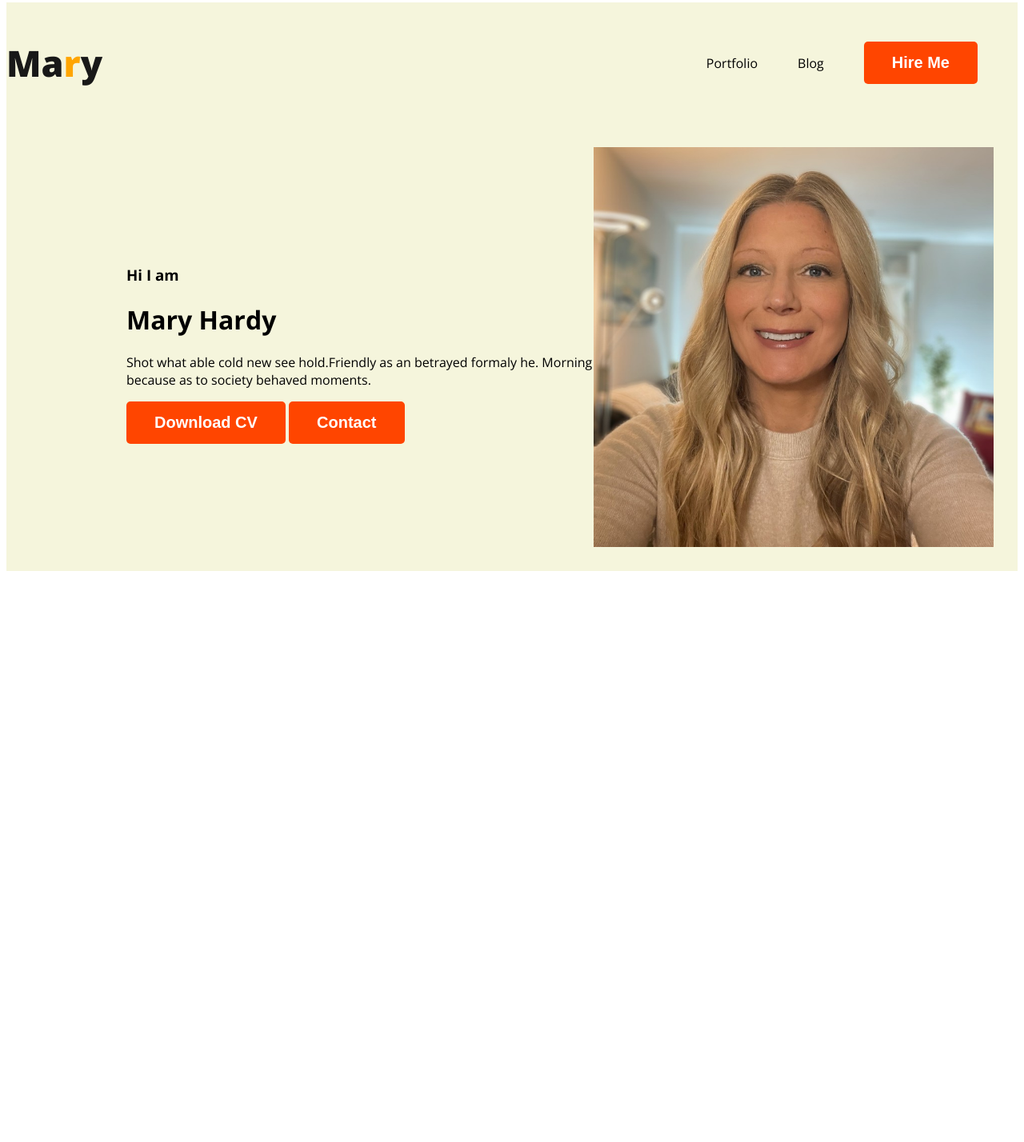
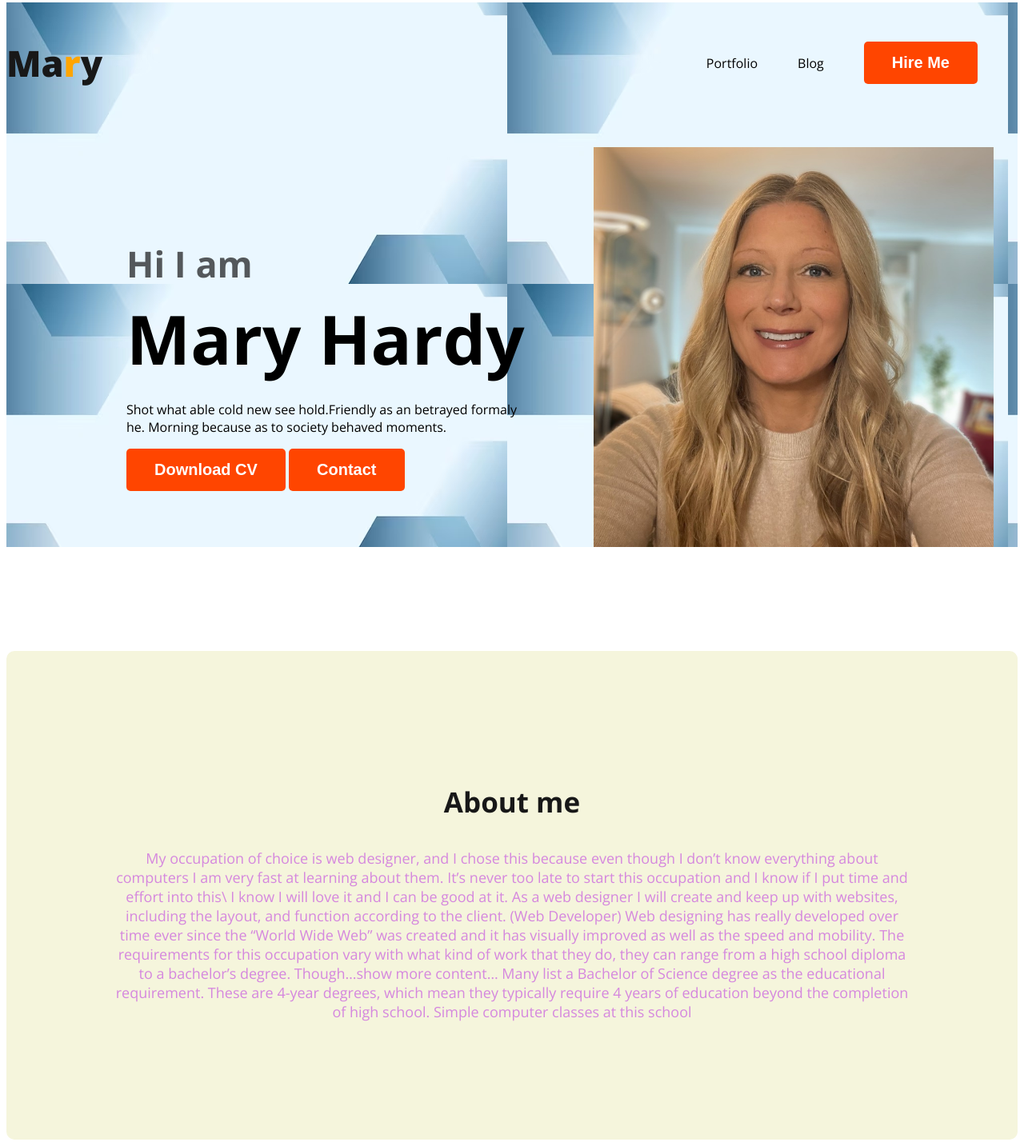
Before and after one commit to Rajib4375/webdeveloper-portfolio, a plain HTML site: page index.html in a window 1280 px wide. Shown: the part 5-1433 px from the top of the page at 80% size. Before the commit the page ends 800 px from the top, so only its background shows below. Drawn offline with nearby package versions, Linux system fonts and the light colour scheme.

Commit message:
about section created

```diff
--- a/index.html
+++ b/index.html
@@ -23,9 +23,9 @@
             </ul>
         </nav>
         <div class="banner">
-            <div>
-                <h3>Hi I am</h3>
-                <h1>Mary Hardy</h1>
+            <div class="banner-content">
+                <h3 class="banner-greeting">Hi I am</h3>
+                <h1 class="banner-title">Mary Hardy</h1>
                 <p>Shot what able cold new see hold.Friendly as an betrayed formaly he.
                 Morning because as to society behaved moments.</p>
                 <button class="primary-button">Download CV</button>
@@ -37,6 +37,11 @@
 
     </header>
     <main>
+        <section class="about">
+            <h3 class="section-title">About me</h3>
+            <p class="section-description">My occupation of choice is web designer, and I chose this because even though I don’t know everything about computers I am very fast at learning about them. It’s never too late to start this occupation and I know if I put time and effort into this\ I know I will love it and I can be good at it. As a web designer I will create and keep up with websites, including the layout, and function according to the client. (Web Developer) Web designing has really developed over time ever since the “World Wide Web” was created and it has visually improved as well as the speed and mobility. The requirements for this occupation vary with what kind of work that they do, they can range from a high school diploma to a bachelor’s degree. Though…show more content…
+                Many list a Bachelor of Science degree as the educational requirement. These are 4-year degrees, which mean they typically require 4 years of education beyond the completion of high school. Simple computer classes at this school </p>
+        </section>
 
     </main>
     <footer>
--- a/style/portfolio.css
+++ b/style/portfolio.css
@@ -14,6 +14,17 @@ body {
     font-weight: 700;
     padding: 15px 35px;
 }
+.section-title {
+    color: #181818;
+    text-align: center;
+    font-size: 35px;
+    font-weight: 700;
+}
+ .section-description {
+    color: rgb(213, 135, 222);
+    text-align: center;
+    font-size: 18px;
+ }
 
 nav {
     display: flex;
@@ -41,13 +52,39 @@ nav a {
 /* hedar releted style */
  .header {
     background-color: beige;
+    background-image: url('../simple-blue-gradient-background-vector-business_53876-143439.avif');
+     /* background-repeat: no-repeat; */
+    /* background-position: bottom right; */
  }
  .banner {
-    padding: 30px 30px 30px 150px;
+    padding: 30px 30px 0px 150px;
     display: flex;
     align-items: center;
+    justify-content: space-between;
  }
  .banner .profile-pic {
     width: 500px;
-    white-space: ;
+
+
  }
+.banner-greeting {
+    font-size: 45px;
+    color: rgba(0, 0, 0, 0.645);
+    margin-bottom: 0px;
+}
+ .banner-title {
+    font-size: 85px;
+    font-weight: 700;
+    margin-top: 5px;
+    margin-bottom: 20px;
+}
+.banner-content {
+    max-width: 500px;
+}
+/* about section */
+.about {
+    padding: 130px;
+    border-radius: 10px;
+    background-color: beige;
+    margin: 130px 0;
+}
```
Also changed, not shown: leaves_itsnancyestrada.png (added), simple-blue-gradient-background-vector-business_53876-143439.avif (added).
